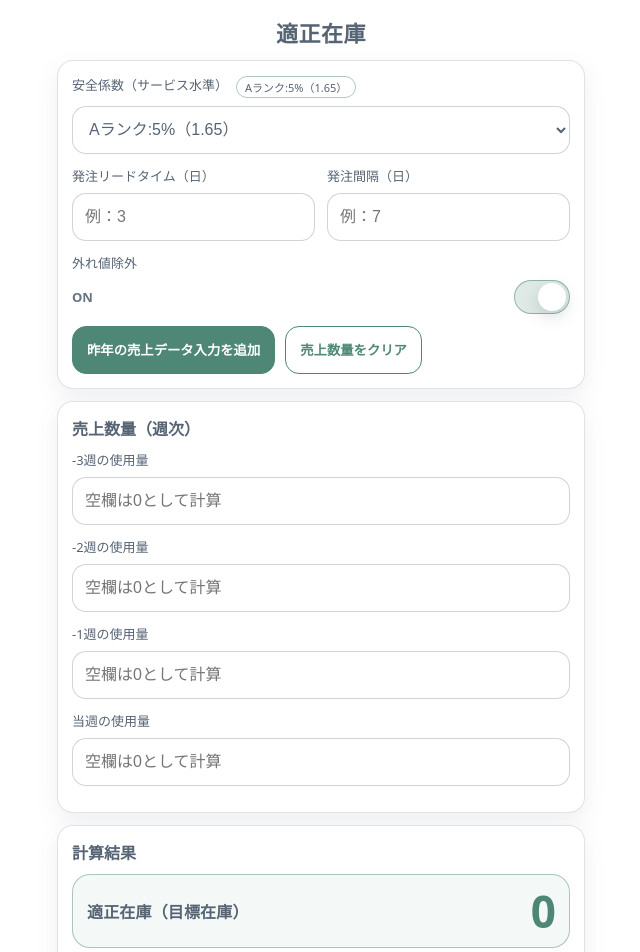
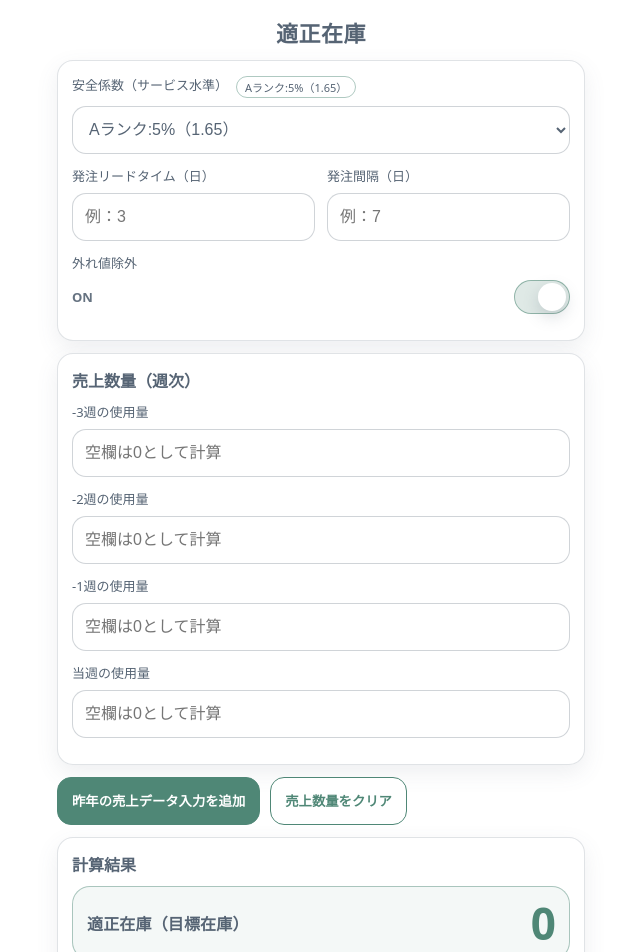
Before and after one commit to soan4/stock-app, a React (Vite) app: page / in a window 1280 px wide. Shown: the top 952 px of the page, without its empty margins (319-959 px from the left). Built offline with nearby package versions, Linux system fonts and the light colour scheme; a web font is replaced by a local one.

Commit message:
move action buttons between input and results

```diff
--- a/src/App.tsx
+++ b/src/App.tsx
@@ -74,6 +74,7 @@ export default function App() {
         <div className="title titleCenter">適正在庫</div>
       </header>
 
+      {/* 設定カード（ここから「昨年追加」「クリア」ボタンは削除） */}
       <section className="card">
         <div className="row">
           <label className="label">
@@ -131,18 +132,9 @@ export default function App() {
             </button>
           </div>
         </div>
-
-        <div className="actions">
-          <button className="btn" onClick={() => setShowLastYear(v => !v)}>
-            {showLastYear ? "昨年データ入力欄を隠す" : "昨年の売上データ入力を追加"}
-          </button>
-
-          <button className="btn btnGhost" onClick={onClearQuantities}>
-            売上数量をクリア
-          </button>
-        </div>
       </section>
 
+      {/* 売上入力カード */}
       <section className="card">
         <div className="sectionTitle">売上数量（週次）</div>
         <div className="inputs">
@@ -165,6 +157,18 @@ export default function App() {
         </div>
       </section>
 
+      {/* ★移動先：売上入力と計算結果の間にボタンを配置（順番は維持） */}
+      <div className="actions">
+        <button className="btn" onClick={() => setShowLastYear(v => !v)}>
+          {showLastYear ? "昨年データ入力欄を隠す" : "昨年の売上データ入力を追加"}
+        </button>
+
+        <button className="btn btnGhost" onClick={onClearQuantities}>
+          売上数量をクリア
+        </button>
+      </div>
+
+      {/* 計算結果カード */}
       <section className="card">
         <div className="sectionTitle">計算結果</div>
 
```
